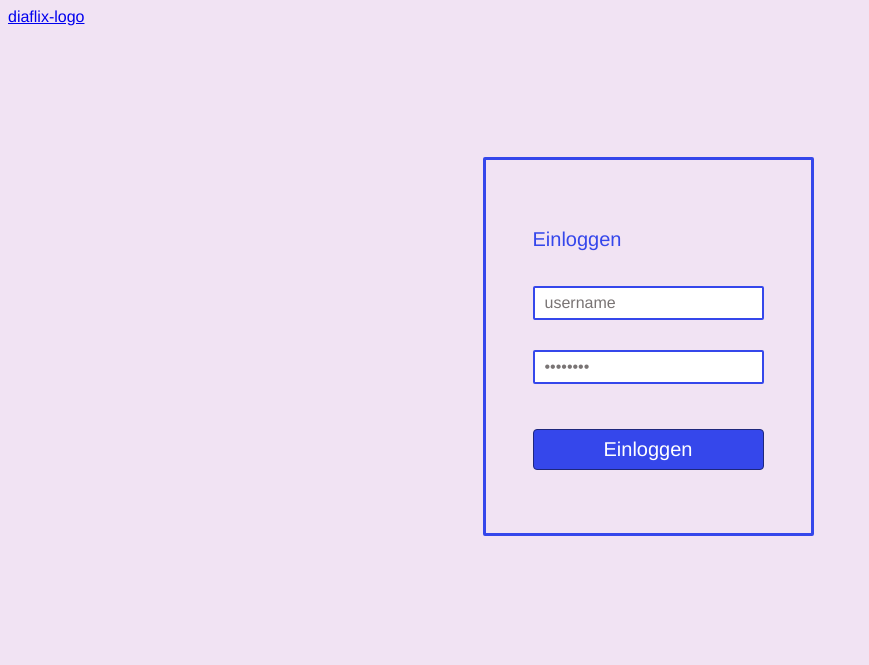
After one commit to MarlenaFlueh/php-diaflix, a PHP site: page /login.php in a window 1280 px wide. The commit adds this page. Shown: the top 665 px of the page, without its empty margins (0-869 px from the left). Run offline with PHP 8.4, Linux system fonts and the light colour scheme.

Commit message:
add login page

```diff
--- /dev/null
+++ b/login.php
@@ -0,0 +1,42 @@
+<!DOCTYPE html>
+<html lang="en">
+
+<head>
+  <meta charset="UTF-8">
+  <meta name="viewport" content="width=device-width, initial-scale=1.0">
+  <meta http-equiv="X-UA-Compatible" content="ie=edge">
+  <link rel="stylesheet" href="./style.css">
+  <title>diaflix</title>
+</head>
+
+<body class="LandingPage">
+  <header>
+    <nav>
+      <a href="/">diaflix-logo</a>
+    </nav>
+  </header>
+  <main class="LandingPage">
+    <div class="FullDiv">
+      <div class="BorderDiv">
+        <form>
+          <div>
+            <p class="LoginHeading">Einloggen</p>
+          </div>
+          <div class="Input">
+            <input type="text" name="your username" value="username" class="InputElement">
+          </div>
+          <div class="Input">
+            <input type="password" name="your password" value="password" class="InputElement">
+          </div>
+          <div class="FinalLogin">
+            <a href="/ ">
+              Einloggen
+            </a>
+          </div>
+        </form>
+      </div>
+    </div>
+  </main>
+</body>
+
+</html>
--- a/style.css
+++ b/style.css
@@ -29,7 +29,7 @@
 
 .RegisterButton {
   font-size: 20px;
-  margin: 30px 0 100px 0;
+  margin: 30px auto 100px auto;
 }
 
 .RegisterButton a {
@@ -43,6 +43,22 @@
 
 .RegisterButton a:hover {
   color: #c8c7f7;
+}
+
+.FinalLogin {
+  font-size: 20px;
+  text-align: center;
+}
+
+.FinalLogin a {
+  text-decoration: none;
+  border: 1px solid #1e277c;
+  padding: 8px 15px;
+  border-radius: 4px;
+  background-color: #3547eb;
+  color: white;
+  margin: 30px 15px 15px 15px;
+  display: block;
 }
 
 .FullDiv {
@@ -84,3 +100,35 @@
   width: 10px;
   height: auto;
 }
+
+.BorderDiv {
+  border: 3px solid #3547eb;
+  border-radius: 2px;
+  padding: 3rem 2rem;
+}
+
+.Input {
+  width: 100%;
+  padding: 15px;
+  box-sizing: border-box;
+}
+
+.InputElement {
+  outline: none;
+  border: 2px solid #3547eb;
+  border-radius: 2px;
+  background-color: white;
+  font: inherit;
+  padding: 6px 10px;
+  display: block;
+  width: 100%;
+  box-sizing: border-box;
+  color: rgb(121, 116, 116);
+}
+
+.LoginHeading {
+  padding: 0 15px;
+  font-size: 20px;
+  font-weight: 400;
+  color: #3547eb;
+}
```
Also changed, not shown: index.php (renamed from index.html).
